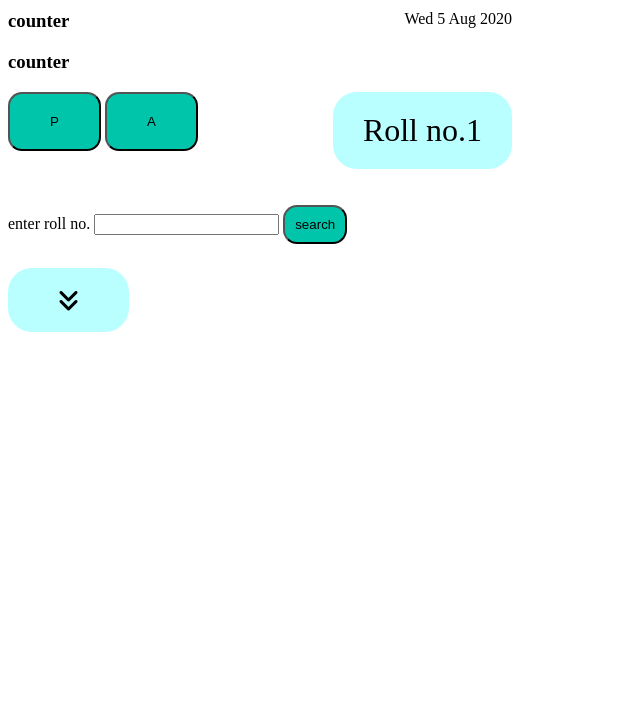
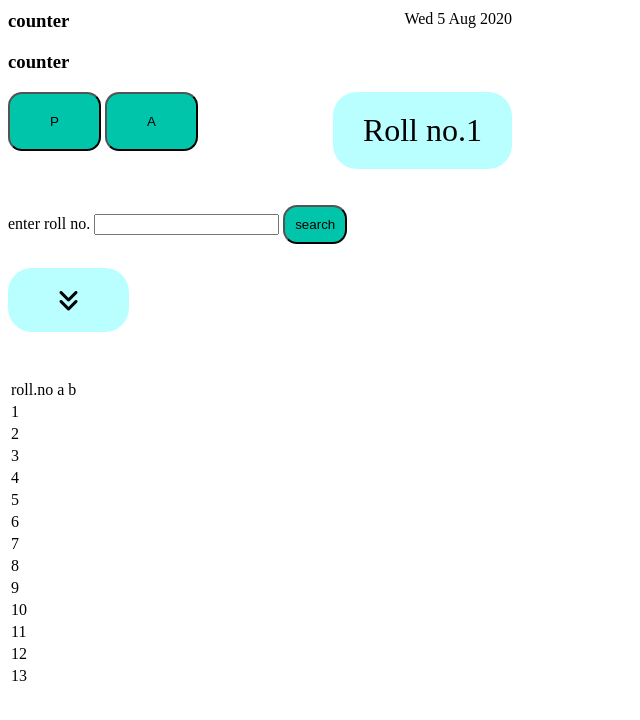
Before and after one commit to lucky0011198/lucks-Profile-demo, a plain HTML site: page index.html in a window 1280 px wide. Shown: the part 76-796 px from the top of the page, without its empty margins (0-640 px from the left). Drawn offline with nearby package versions, Linux system fonts and the light colour scheme.

Commit message:
Update index.html

```diff
--- a/index.html
+++ b/index.html
@@ -276,4 +276,76 @@ function lucy(){
 
 
  </script>
+	   <table>
+      <tr>
+        <td>roll.no</td>
+        <td>a</td>
+        <td>b</td>
+      </tr>
+      <tr>
+        <td>1</td>
+        <td id="1"></td>
+        <td id="1s"></td>
+      </tr>
+      <tr>
+        <td>2</td>
+        <td id="2"></td>
+        <td id="2s"></td>
+      </tr>
+      <tr>
+        <td>3</td>
+        <td id="3"></td>
+        <td id="3s"></td>
+      </tr>
+      <tr>
+        <td>4</td>
+        <td id="4"></td>
+        <td id="4s"></td>
+      </tr>
+      <tr>
+        <td>5</td>
+        <td id="5"></td>
+        <td id="5s"></td>
+      </tr>
+      <tr>
+        <td>6</td>
+        <td id="6"></td>
+        <td id="6s"></td>
+      </tr>
+      <tr>
+        <td>7</td>
+        <td id="7"></td>
+        <td id="7s"></td>
+      </tr>
+      <tr>
+        <td>8</td>
+        <td id="8"></td>
+        <td id="8s"></td>
+      </tr>
+      <tr>
+        <td>9</td>
+        <td id="9"></td>
+        <td id="9s"></td>
+      </tr>
+      <tr>
+        <td>10</td>
+        <td id="10"></td>
+        <td id="10s"></td>
+      </tr>
+      <tr>
+        <td>11</td>
+        <td id="11"></td>
+        <td id="11s"></td>
+      </tr>
+      <tr>
+        <td>12</td>
+        <td id="12"></td>
+        <td id="12s"></td>
+      </tr>
+      <tr>
+        <td>13</td>
+        <td id="13"></td>
+        <td id="13s"></td>
+      </tr>
+    </table>
 </body></<html>
```
